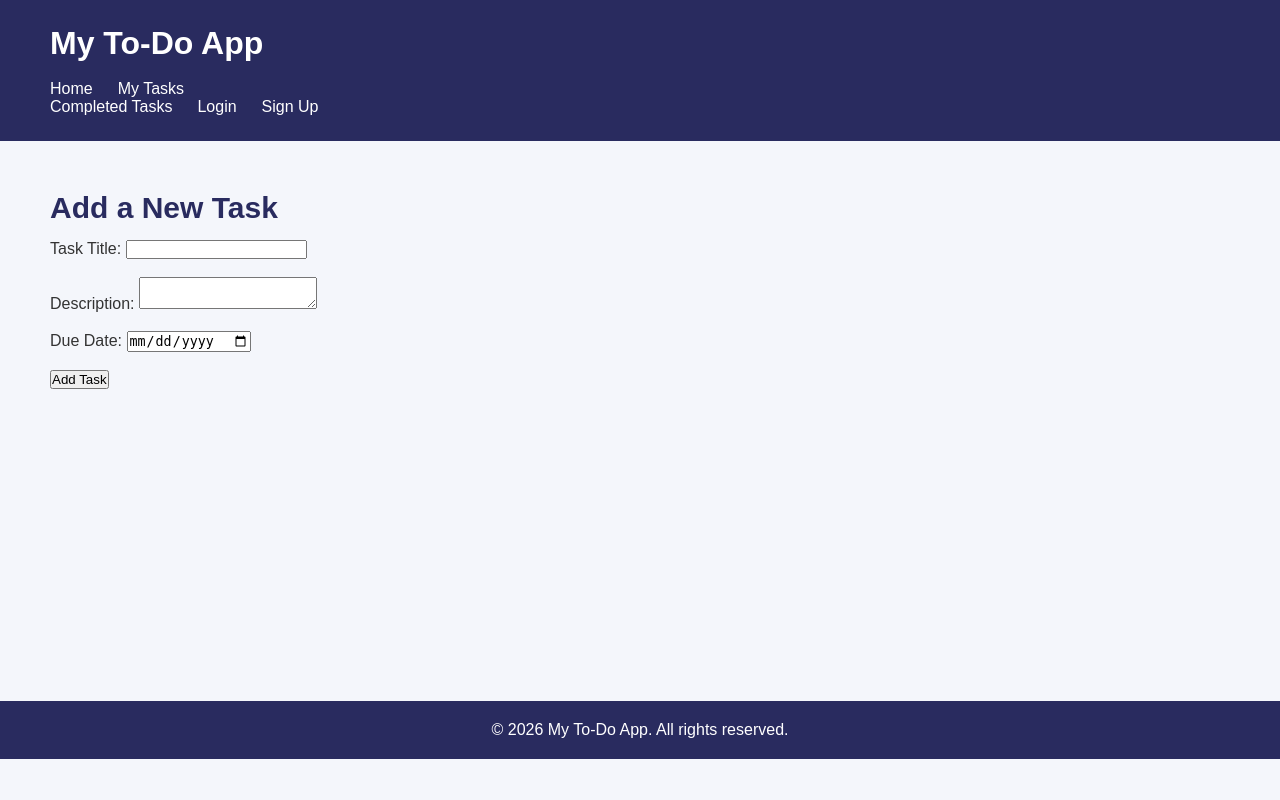
After one commit to devishigro13/django-todo-app, a Django app: page /tasks/add/ in a window 1280 px wide. The commit adds this page. Run offline with Django 5.2, Linux system fonts and the light colour scheme.

Commit message:
Implement task creation, listing and editing

```diff
--- a/tasks/urls.py
+++ b/tasks/urls.py
@@ -1,7 +1,9 @@
-
 from django.urls import path
 from . import views
 
 urlpatterns = [
     path('', views.home, name='home'),
+    path('tasks/', views.task_list, name='task_list'),
+    path('tasks/add/', views.add_task, name='add_task'),
+    path('tasks/edit/<int:id>/', views.edit_task, name='edit_task'),
 ]
--- a/tasks/views.py
+++ b/tasks/views.py
@@ -1,3 +1,68 @@
 from django.shortcuts import render
+from .models import Task
+from django.shortcuts import render, redirect, get_object_or_404
+
 def home(request):
     return render(request, 'tasks/home.html')
+
+
+def task_list(request):
+    tasks = Task.objects.all().order_by('-created_at')
+    context = {
+        'tasks': tasks
+    }
+    return render(request, 'tasks/task_list.html', context)
+
+def add_task(request):
+
+    error = None
+
+    if request.method == 'POST':
+
+        title = request.POST.get('title', '').strip()
+        description = request.POST.get('description', '')
+        due_date = request.POST.get('due_date') or None
+
+        if not title:
+            error = "Task title is required."
+
+        else:
+            Task.objects.create(
+                title=title,
+                description=description,
+                due_date=due_date
+            )
+
+            return redirect('task_list')
+
+    return render(request, 'tasks/add_task.html', {'error': error})
+
+
+def edit_task(request, id):
+
+    task = get_object_or_404(Task, id=id)
+
+    error = None
+
+    if request.method == 'POST':
+
+        title = request.POST.get('title', '').strip()
+        description = request.POST.get('description', '')
+        due_date = request.POST.get('due_date') or None
+
+        if not title:
+            error = "Task title is required."
+
+        else:
+            task.title = title
+            task.description = description
+            task.due_date = due_date
+
+            task.save()
+
+            return redirect('task_list')
+
+    return render(request, 'tasks/edit_task.html', {
+        'task': task,
+        'error': error
+    })
--- /dev/null
+++ b/templates/tasks/add_task.html
@@ -0,0 +1,39 @@
+
+{% extends 'tasks/base.html' %}
+
+{% block title %}
+    Add Task | To-Do App
+{% endblock %}
+
+{% block content %}
+
+    <h2>Add a New Task</h2>
+
+    {% if error %}
+        <p>{{ error }}</p>
+    {% endif %}
+
+    <form method="POST">
+
+        {% csrf_token %}
+
+        <label>Task Title:</label>
+        <input type="text" name="title" required>
+
+        <br><br>
+
+        <label>Description:</label>
+        <textarea name="description"></textarea>
+
+        <br><br>
+
+        <label>Due Date:</label>
+        <input type="date" name="due_date">
+
+        <br><br>
+
+        <button type="submit">Add Task</button>
+
+    </form>
+
+{% endblock %}
--- a/templates/tasks/base.html
+++ b/templates/tasks/base.html
@@ -15,8 +15,12 @@
     <header>
         <h1>My To-Do App</h1>
         <nav>
-            <a href="/">Home</a>
-            <a href="/tasks/">My Tasks</a>
+            <a href="{% url 'home' %}">Home</a>
+            <a href="{% url 'task_list' %}">My Tasks</a>
+        </nav>
+        <nav>
+            <!-- <a href="/">Home</a> -->
+            <!-- <a href="/tasks/">My Tasks</a> -->
             <a href="/completed/">Completed Tasks</a>
             <a href="/login/">Login</a>
             <a href="/signup/">Sign Up</a>
```
Also changed, not shown: templates/tasks/edit_task.html (added, +51 -0 lines), templates/tasks/task_list.html (added, +48 -0 lines).
